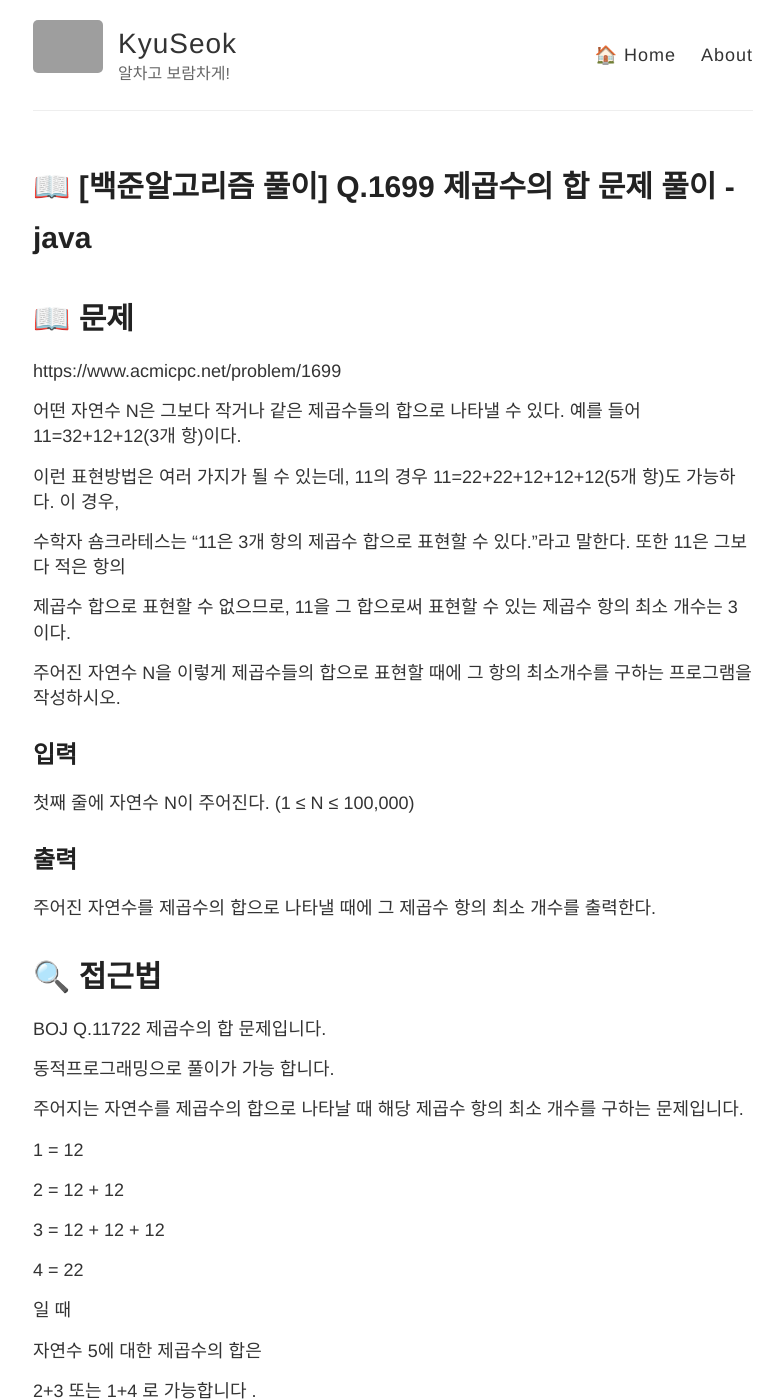
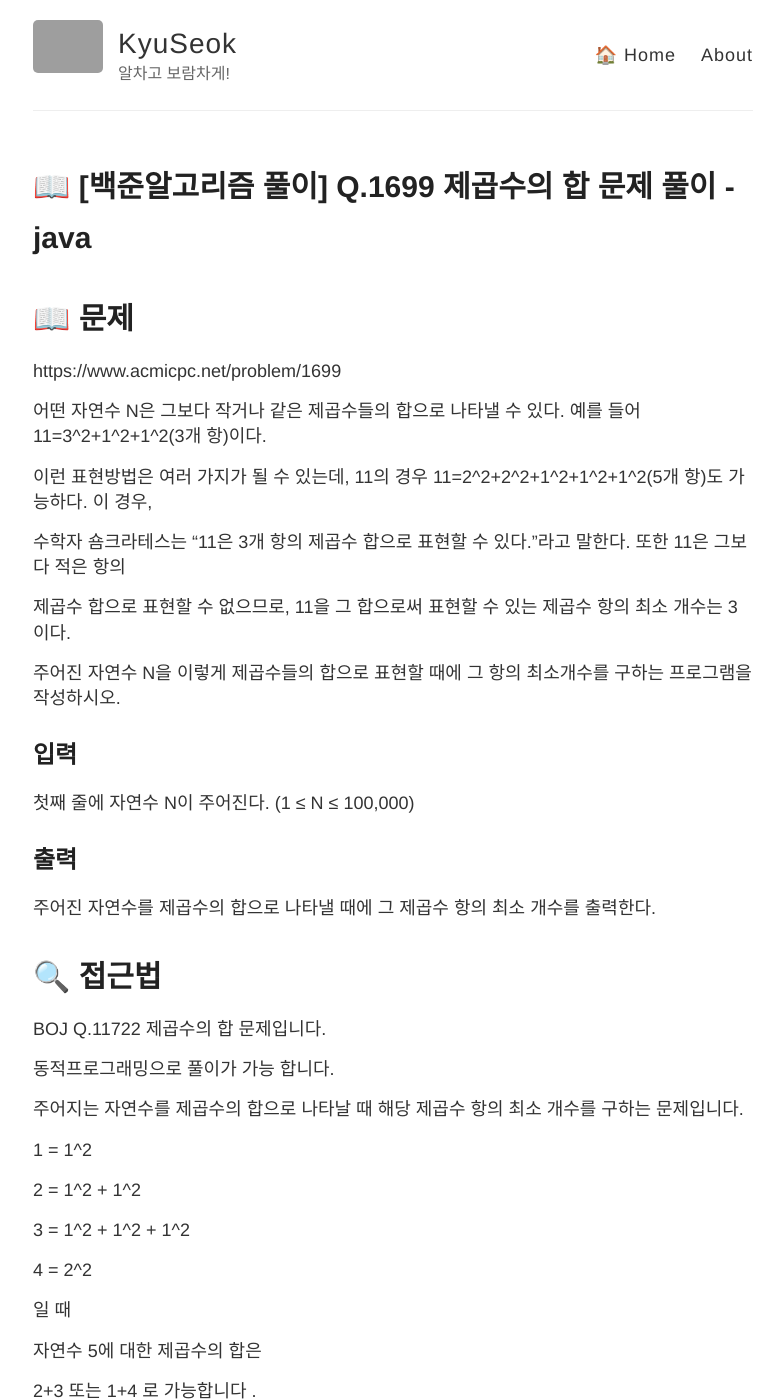
Before and after one commit to mks502/mks502.github.io, a Jekyll site: the page built from _posts/2021-2-25-boj-1699-java.md, in a window 1280 px wide and 1400 px high. Shown: the whole window, without its empty margins (247-1030 px from the left). Built offline with Jekyll 4.4.1, drawn with Linux system fonts in a browser that asks for light colours; some of the changed text lies outside the part shown; grey boxes are pictures that could not be loaded.

Commit message:
Modify boj Q.1699

```diff
--- a/_posts/2021-2-25-boj-1699-java.md
+++ b/_posts/2021-2-25-boj-1699-java.md
@@ -7,9 +7,9 @@ tags: [Algorithm,boj,dynamic,dp]
 # 📖 문제
 https://www.acmicpc.net/problem/1699
 
-어떤 자연수 N은 그보다 작거나 같은 제곱수들의 합으로 나타낼 수 있다. 예를 들어 11=3<sup>2</sup>+1<sup>2</sup>+1<sup>2</sup>(3개 항)이다.
+어떤 자연수 N은 그보다 작거나 같은 제곱수들의 합으로 나타낼 수 있다. 예를 들어 11=3^2+1^2+1^2(3개 항)이다.
 
-이런 표현방법은 여러 가지가 될 수 있는데, 11의 경우 11=2<sup>2</sup>+2<sup>2</sup>+1<sup>2</sup>+1<sup>2</sup>+1<sup>2</sup>(5개 항)도 가능하다. 이 경우,
+이런 표현방법은 여러 가지가 될 수 있는데, 11의 경우 11=2^2+2^2+1^2+1^2+1^2(5개 항)도 가능하다. 이 경우,
 
 수학자 숌크라테스는 “11은 3개 항의 제곱수 합으로 표현할 수 있다.”라고 말한다. 또한 11은 그보다 적은 항의
 
@@ -32,13 +32,13 @@ BOJ Q.11722 제곱수의 합 문제입니다.
 
 주어지는 자연수를 제곱수의 합으로 나타날 때 해당 제곱수 항의 최소 개수를 구하는 문제입니다.
 
-1 = 1<sup>2</sup>
+1 = 1^2
 
-2 = 1<sup>2</sup> + 1<sup>2</sup>
+2 = 1^2 + 1^2
 
-3 = 1<sup>2</sup> + 1<sup>2</sup> + 1<sup>2</sup>
+3 = 1^2 + 1^2 + 1^2
 
-4 = 2<sup>2</sup>
+4 = 2^2
 
 일 때
 
@@ -46,13 +46,13 @@ BOJ Q.11722 제곱수의 합 문제입니다.
 
 2+3 또는 1+4 로 가능합니다 .
 
-   5 = 1<sup>2</sup> + 1<sup>2</sup> + 1<sup>2</sup> + 1<sup>2</sup> + 1<sup>2</sup>
+   5 = 1^2 + 1^2 + 1^2 + 1^2 + 1^2
 
    or
 
-   5 = 2<sup>2</sup> + 1<sup>2</sup>
+   5 = 2^2 + 1^2
 
-로 가능한데 여기서 1+4의 경우인 2<sup>2</sup> + 1<sup>2</sup> 가 항의 개수가 적습니다.
+로 가능한데 여기서 1+4의 경우인 2^2 + 1^2 가 항의 개수가 적습니다.
 
     즉 5에 대한 제곱수의 합을 만들 수 있는 경우에서 최소 개수의 항으로만 구성되도록 하면 됩니다.
 
```
